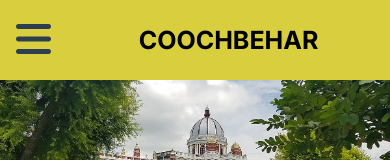
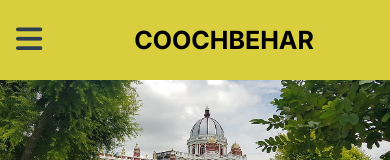
Before and after one commit to abk2191/coochbehar, a React (Vite) app: page / in a window 390 px wide. Shown: the top 160 px of the page. Built offline with nearby package versions, Linux system fonts and the light colour scheme; a web font is replaced by a local one.

Commit message:
Added new features

```diff
--- a/src/index.css
+++ b/src/index.css
@@ -111,4 +111,8 @@ body {
   .city-description p {
     font-size: 18px;
   }
+
+  .menu-btn {
+    font-size: 30px;
+  }
 }
```
